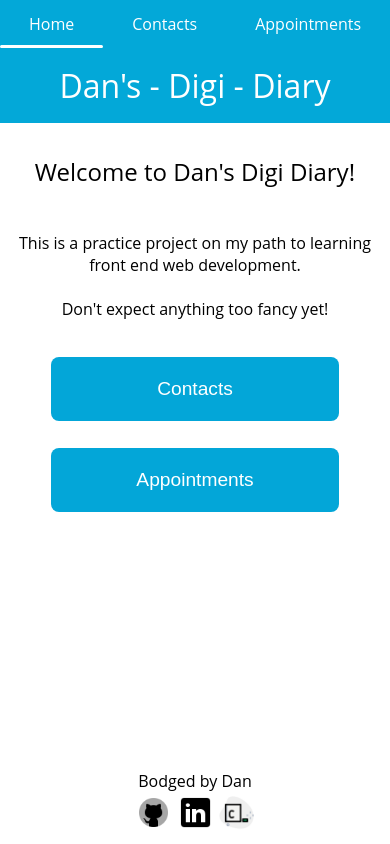
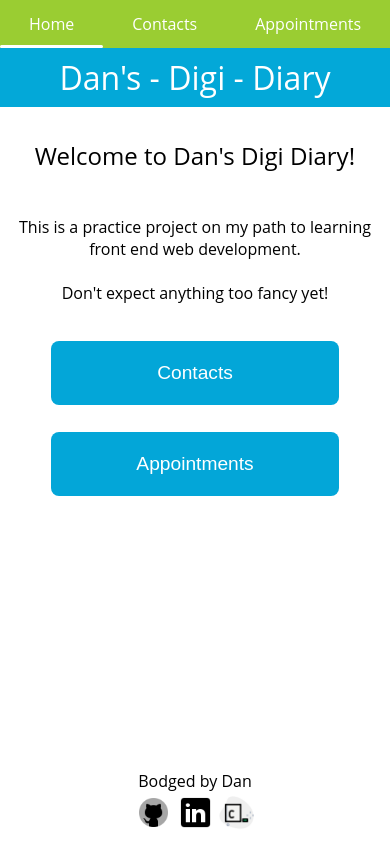
Before and after one commit to DanielStewardson/React-Appointment-Planner, a React (Create React App) app: page / in a window 390 px wide. Built offline with nearby package versions, Linux system fonts and the light colour scheme.

Commit message:
fixed nav bar and adjusted header to match

```diff
--- a/public/index.css
+++ b/public/index.css
@@ -101,19 +101,17 @@ main {
   height: 100%;
 }
 
-.top-half {
-
-}
-
-.bottom-half {
-
-}
 /*------------------------------ Nav Bar ------------------------------ */
 
 nav {
+  position: fixed;
   display: flex;
   justify-content: center;
-  background: #03a8d8;
+  z-index: 10;
+  width: 100%;
+  height: 3rem;
+  /* background: #03a8d8; */
+  background-color: yellowgreen;
 }
 
 nav > a {
@@ -147,7 +145,6 @@ nav > a.active:after {
   display: flex;
   justify-content: center;
   align-items: center;
-  height: 3rem;
   width: 8rem;
   margin: 0 1rem;
 }
@@ -196,7 +193,6 @@ select {
   }
   .navLink {
     flex-grow: 1;
-    height: 3rem;
     width: fit-content;
     margin: 0 0rem;
   }
--- a/src/components/pageHeaders/header.css
+++ b/src/components/pageHeaders/header.css
@@ -2,7 +2,7 @@
     display: flex;
     justify-content: center;
     align-items: center;
-    padding: 3rem 0;
+    padding: 5rem 0 2rem 0;
     margin-bottom: 3rem;
     color: white;
     background: #03a8d8;
@@ -10,7 +10,7 @@
 
 @media only screen and (max-width: 680px) {
     .page-header {
-        padding: 1rem 0;
+        padding: 3.5rem 0 .5rem 0;
          margin-bottom: 2rem;
     }
 }
```
